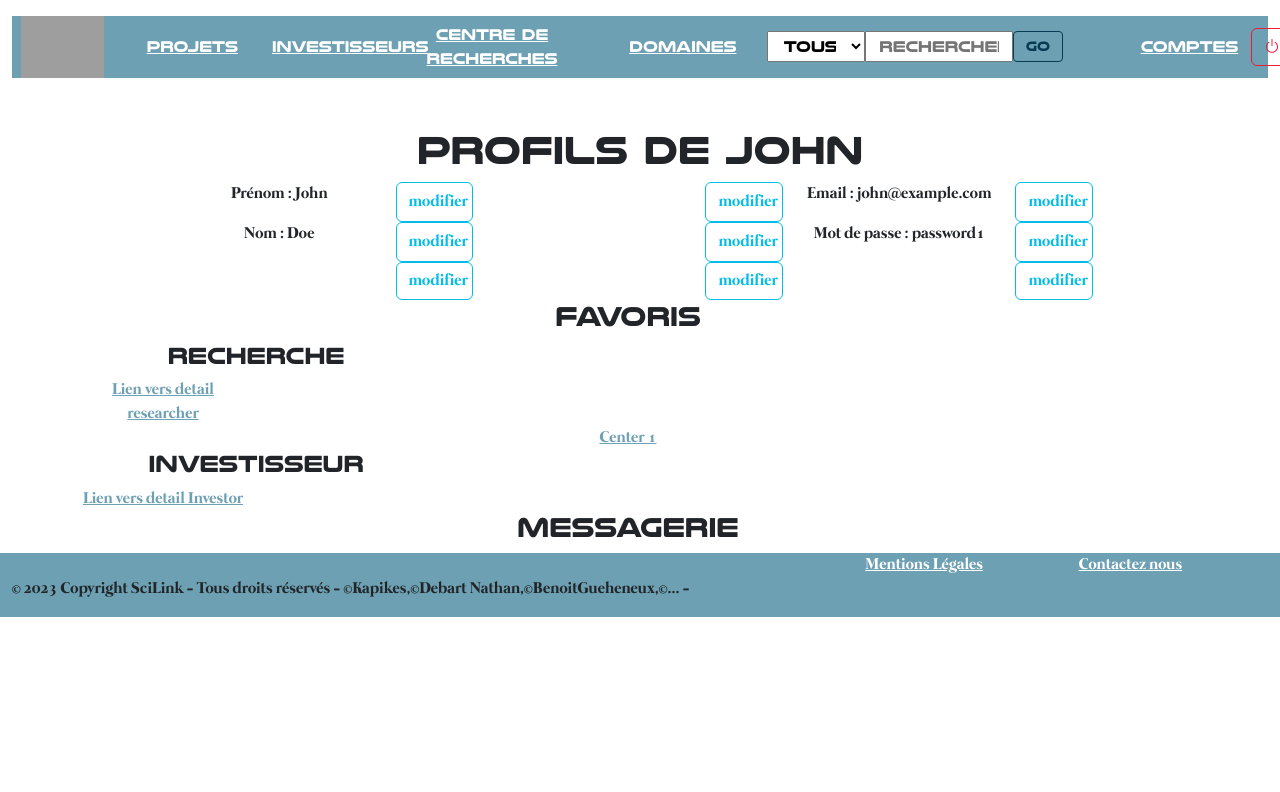
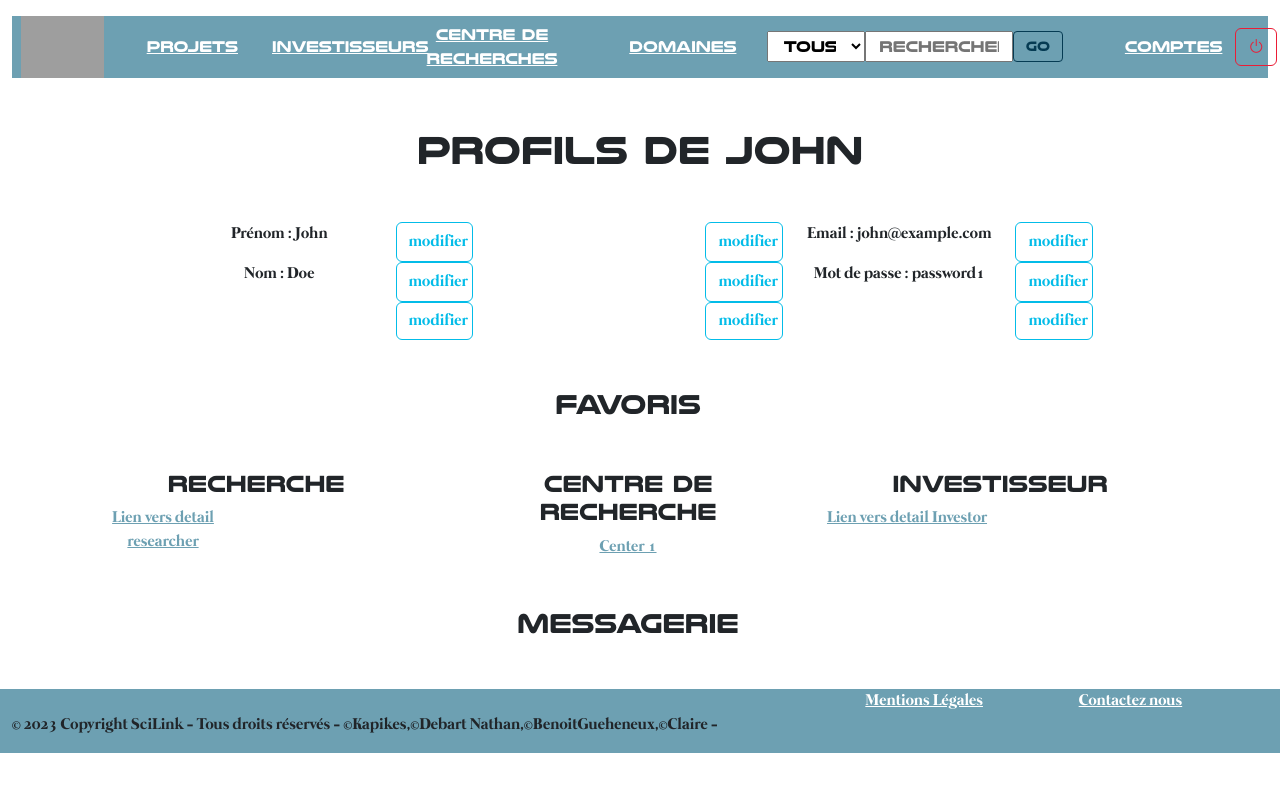
Before and after one commit to debart-nathan/SciLink-Front, a React (Create React App) app: page /user/1 in a window 1280 px wide. Shown: the top 792 px of the page. Built offline with nearby package versions, Linux system fonts and the light colour scheme; data requests are answered from the project's data file; grey boxes are pictures that could not be loaded.

Commit message:
rectification de bug visuel

```diff
--- a/src/components/Home.tsx
+++ b/src/components/Home.tsx
@@ -85,7 +85,7 @@ const Home = () => {
       </article>
 
       </section>
-      <img src={logo} className="mt-5 col-6 w-50 h-50" alt="Image d'accueil" />
+      <img src={logo} className="mt-5 col-6 w-50 h-50" alt="logo du site" />
 </main>
   );
 };
--- a/src/components/common/Footers/Footer.tsx
+++ b/src/components/common/Footers/Footer.tsx
@@ -5,7 +5,7 @@ const Footer = () => {
         <footer className="footer row">
           <Link className="col-2 offset-8" to="/Mentions">Mentions Légales</Link>
           <Link className="col-2" to="/contact-us">Contactez nous</Link>
-            <p>&copy; 2023 Copyright SciLink - Tous droits réservés - &copy;Kapikes,&copy;Debart Nathan,&copy;BenoitGueheneux,&copy;... - </p>
+            <p>&copy; 2023 Copyright SciLink - Tous droits réservés - &copy;Kapikes,&copy;Debart Nathan,&copy;BenoitGueheneux,&copy;Claire - </p>
         </footer>
     );
 }
--- a/src/components/common/Headers/Header.tsx
+++ b/src/components/common/Headers/Header.tsx
@@ -31,7 +31,7 @@ const Header = () => {
           </div>
         </div>
         <div className="col-12 col-md-2 row justify-content-right align-items-center">
-          <Link className="col-7 offset-3" to="/Accounts">comptes</Link>
+          <Link className="col-7 offset-2" to="/Accounts">comptes</Link>
         <LogOut />
         </div>
       </nav>
--- a/src/components/detailPageUser/InvestorLinks.tsx
+++ b/src/components/detailPageUser/InvestorLinks.tsx
@@ -1,12 +1,12 @@
 import JsonServerB from "../../services/jsonServerB";
-import { useEffect , useState } from "react";
+import { useEffect, useState } from "react";
 import InvestorInterface from "../interfaces/InvestorInterface";
 
-const InvestorLinks = ({id} : {id: number} ) => {
-    const [InvestorsState, setInvestorsState] = useState<InvestorInterface[]>();
+const InvestorLinks = ({ id }: { id: number }) => {
+  const [InvestorsState, setInvestorsState] = useState<InvestorInterface[]>();
   useEffect(() => {
     InvestorSelect("Investors", "user_id", id);
-  }, []);
+  }, [id]);
 
   async function InvestorSelect(
     entityName: string,
@@ -14,7 +14,11 @@ const InvestorLinks = ({id} : {id: number} ) => {
     condition: number
   ) {
     try {
-      const response = await JsonServerB.EntitySelectWCondition(entityName, conditionName, condition);
+      const response = await JsonServerB.EntitySelectWCondition(
+        entityName,
+        conditionName,
+        condition
+      );
       setInvestorsState(response);
     } catch (error) {
       console.error(`Erreur attrapée dans ${entityName}Select : ` + error);
@@ -22,16 +26,21 @@ const InvestorLinks = ({id} : {id: number} ) => {
   }
 
   return (
-    <article className="col-12 col-md-4">
-      <h4 className="text-center">Investisseur</h4>
-        {InvestorsState ? (
-          <div className="row">
+    <>
+      {InvestorsState ? (
+        <div className="row">
           {InvestorsState.map((Investors: any) => (
-          <a className="col-12 col-md-6" key={Investors.id} href={`/investor/${Investors.id}`}>Lien vers detail Investor</a>
-        ))}
+            <a
+              className="col-12 col-md-6"
+              key={Investors.id}
+              href={`/investor/${Investors.id}`}
+            >
+              Lien vers detail Investor
+            </a>
+          ))}
         </div>
-        ) : null}
-      </article>
+      ) : null}
+    </>
   );
 };
 
--- a/src/components/detailPageUser/PageDetailUser.tsx
+++ b/src/components/detailPageUser/PageDetailUser.tsx
@@ -5,10 +5,7 @@ import Researcher from "./ResearcherLinks";
 import Investor from "./InvestorLinks";
 import ResearchCenter from "../detailPageResearchCenter/ResearchCenterLink";
 
-
-
 const PageDetailUser = () => {
-
   const id = idSelect();
   const [userState, setUserState] = useState<UserInterface>();
 
@@ -29,14 +26,23 @@ const PageDetailUser = () => {
       <main className=" row mt-5 text-center">
         <User id={id} userState={userState} setUserState={setUserState} />
         <section className="row">
-          <h3 className="text-center">Favoris</h3>
-          <Researcher id={id} />
-          <ResearchCenter id={id} />
-          <Investor id={id} />
+          <h3 className="text-center mt-5 mb-5">Favoris</h3>
+          <article className="col-12 col-md-4">
+            <h4 className="text-center">Recherche</h4>
+            <Researcher id={id} />
+          </article>
+          <article className="col-12 col-md-4">
+            <h4 className="text-center">Centre de Recherche</h4>
+            <ResearchCenter id={id} />
+          </article>
+          <article className="col-12 col-md-4">
+            <h4 className="text-center">Investisseur</h4>
+            <Investor id={id} />
+          </article>
         </section>
         <section className="row">
-          <h3 className="text-center">Messagerie</h3>
-           {/* reste a faire */}
+          <h3 className="text-center mt-5 mb-5">Messagerie</h3>
+          {/* reste a faire */}
         </section>
       </main>
     </>
--- a/src/components/detailPageUser/ResearcherLinks.tsx
+++ b/src/components/detailPageUser/ResearcherLinks.tsx
@@ -1,12 +1,13 @@
 import JsonServerB from "../../services/jsonServerB";
-import { useEffect , useState } from "react";
+import { useEffect, useState } from "react";
 import ResearcherInterface from "../interfaces/ResearcherInterface";
 
-const ResearcherLinks = ({id} : {id: number} ) => {
-    const [researchersState, setResearchersState] = useState<ResearcherInterface[]>();
+const ResearcherLinks = ({ id }: { id: number }) => {
+  const [researchersState, setResearchersState] =
+    useState<ResearcherInterface[]>();
   useEffect(() => {
     ResearcherSelect("Researchers", "user_id", id);
-  }, []);
+  }, [id]);
 
   async function ResearcherSelect(
     entityName: string,
@@ -14,7 +15,11 @@ const ResearcherLinks = ({id} : {id: number} ) => {
     condition: number
   ) {
     try {
-      const response = await JsonServerB.EntitySelectWCondition(entityName, conditionName, condition);
+      const response = await JsonServerB.EntitySelectWCondition(
+        entityName,
+        conditionName,
+        condition
+      );
       setResearchersState(response);
     } catch (error) {
       console.error(`Erreur attrapée dans ${entityName}Select : ` + error);
@@ -22,16 +27,21 @@ const ResearcherLinks = ({id} : {id: number} ) => {
   }
 
   return (
-    <article className="col-12 col-md-4">
-      <h4 className="text-center">Recherche</h4>
-        {researchersState ? (
-          <div className="row">
+    <>
+      {researchersState ? (
+        <div className="row">
           {researchersState.map((researchers: any) => (
-          <a className="col-12 col-md-6" key={researchers.id} href={`/researcher/${researchers.id}`}>Lien vers detail researcher</a>
-        ))}
+            <a
+              className="col-12 col-md-6"
+              key={researchers.id}
+              href={`/researcher/${researchers.id}`}
+            >
+              Lien vers detail researcher
+            </a>
+          ))}
         </div>
-        ) : null}
-      </article>
+      ) : null}
+    </>
   );
 };
 
--- a/src/components/detailPageUser/User.tsx
+++ b/src/components/detailPageUser/User.tsx
@@ -27,7 +27,7 @@ const User = ({
     <>
       {userState ? (
         <>
-          <h1 className="col-12 col-md-6 offset-md-3">
+          <h1 className="col-12 col-md-6 offset-md-3 mb-5">
             Profils de {userState.first_name}
           </h1>
           <section className="row">
```
Also changed, not shown: src/components/detailPageUser/ResearchCenterLinks.tsx (+23 -13 lines).
